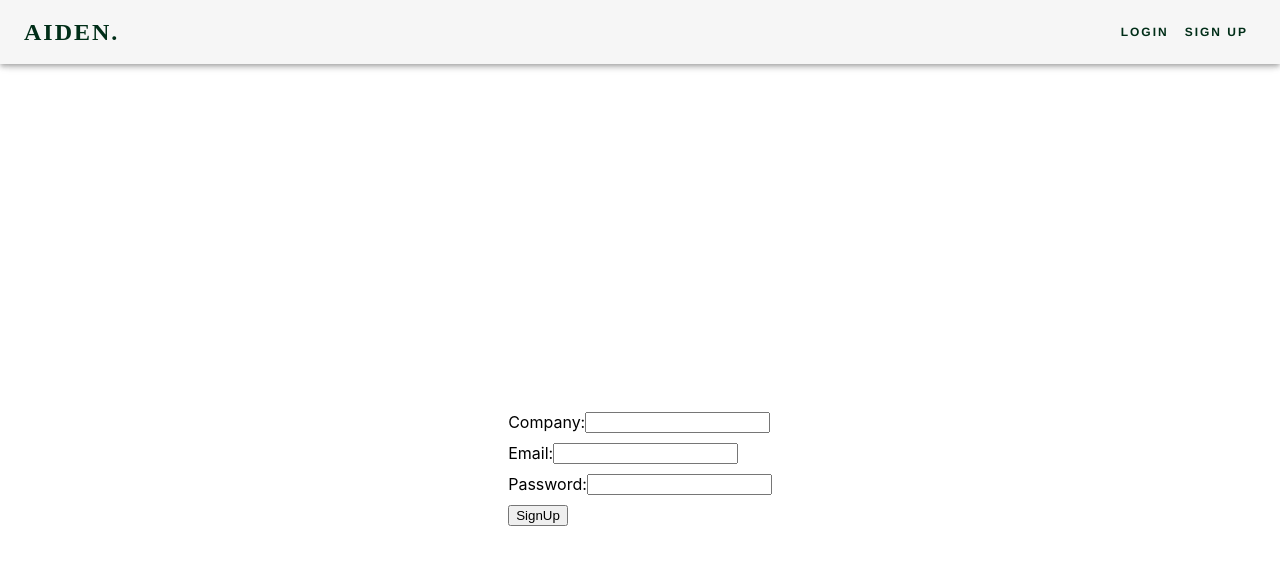
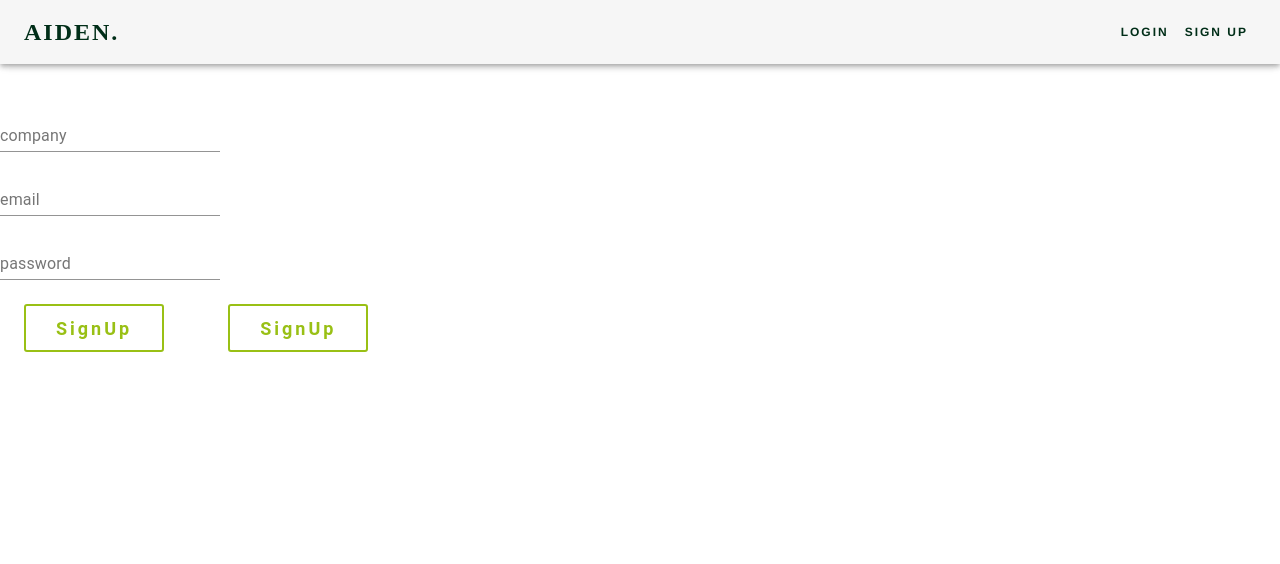
Before and after one commit to SaintTan/Aiden, a React (Create React App) app in the folder aiden/: page /login in a window 1280 px wide. Shown: the top 564 px of the page. Built offline with nearby package versions, Linux system fonts and the light colour scheme.

Commit message:
update loginpage

```diff
--- a/aiden/src/App.js
+++ b/aiden/src/App.js
@@ -12,18 +12,11 @@ export default class App extends Component{
             <Router>
                 <Header/>
                 <Switch>
-                    <Route exact path="/" render={props => <WelcomePage {...props} style={{center}}/> }/>
-                    <Route exact path="/login" render={props => <LoginPage {...props} style={{center}}/>}/>
-                    <Route exact path="/signup" render={props => <SignUpPage {...props} style={{center}}/>}/>
+                    <Route exact path="/" render={props => <WelcomePage {...props}/> }/>
+                    <Route exact path="/login" render={props => <LoginPage {...props}/>}/>
+                    <Route exact path="/signup" render={props => <SignUpPage {...props}/>}/>
                 </Switch>
             </Router>
         );
     }
 }
-
-const center={
-    margin: "auto",
-    width: "50%",
-    border: "3px solid black",
-    padding: "10px"
-  }
--- a/aiden/src/pages/loginPage.js
+++ b/aiden/src/pages/loginPage.js
@@ -1,5 +1,9 @@
 import React, { Component } from "react";
 import {Redirect} from "react-router-dom"
+import {
+    TextField,
+    Grid
+} from "@material-ui/core";
 
 export default class LoginPage extends Component{
     constructor(props) {
@@ -33,25 +37,43 @@ export default class LoginPage extends Component{
         }
         else{
             return(
-                <div style={styles.pageLayout}>
+                <div style={styles.paper}>
                     <form onSubmit = {this.handleSubmit} style={styles.formLayout}>
-                        <label style={styles.laybelStyle}>
-                            Company:
-                            <input name="company" type="text" value={this.state.company} onChange={this.handleChange}/>
-                        </label>
-                        <label style={styles.laybelStyle}>
-                            Email:
-                            <input name="email" type="email" value={this.state.email} onChange={this.handleChange}/>
-                        </label>
-                        <label style={styles.laybelStyle}>
-                            Password:
-                            <input name="password" type="password" value={this.state.password} onChange={this.handleChange}/>
-                        </label>
-                        <div style={styles.laybelStyle}>
-                            <button name="signup" onClick={this.handleSignup}>SignUp</button>
-                        </div>
+                        <Grid container spacing={2}>
+                            <Grid item xs={12} sm={6}>
+                                <TextField
+                                    name="company"
+                                    type="text"
+                                    value={this.state.company}
+                                    id="company"
+                                    label="company"
+                                    onChange={this.handleChange}/>
+                            </Grid>
+                            <Grid item xs={12}>
+                                <TextField
+                                    name="email"
+                                    type="email"
+                                    value={this.state.email}
+                                    id="email"
+                                    label="email"
+                                    onChange={this.handleChange}/>
+                            </Grid>
+                            <Grid item xs={12}>
+                                <TextField
+                                name="password"
+                                type="password"
+                                value={this.state.password}
+                                id="password"
+                                label="password"
+                                onChange={this.handleChange}/>
+                            </Grid>
+
+                            <div>
+                                <button style={styles.button} name="" onClick={this.handleSignup}>SignUp</button>
+                                <button style={styles.button} name="signup" onClick={this.handleSignup}>SignUp</button>
+                            </div>
+                        </Grid>
                     </form>
-
                 </div>
             );
         }
@@ -59,23 +81,43 @@ export default class LoginPage extends Component{
 }
 
 const styles={
-    pageLayout:{
-        verticalAlign: "baseline",
-        height: window.innerHeight,
-        display:"flex",
-        alignItems:"center",
-        flexDirection: "column",
-        width:"40%",
-        flexWrap: "wrap",
-        margin: "auto",
+    paper: {
+        marginTop: 8*2,
+        display: 'flex',
+        flexDirection: 'column',
+        alignItems: 'center',
+    },
+    avatar: {
+        marginBottom: 8,
+        backgroundColor: '#99C015',
     },
     formLayout:{
-        margin: "auto",
-        flexDirection: "column",
-        alignItems:"center"
+        width: '100%',
+      marginTop: 8*3,
     },
     laybelStyle:{
         display:"flex",
         marginTop: 10
+    },
+    textField: {
+        margin: "4px 0px 4px",
+    },
+    button:{
+        background: 'transparent',
+        border: '2px solid',
+        borderColor:'#99C015',
+        borderRadius: 3,
+        color: '#99C015',
+        height: 48,
+        padding: '0 30px',
+        fontFamily: ['avenir','roboto'],
+        margin: "16px 32px 16px 32px",
+        letterSpacing: 3,
+        fontSize:18,
+        fontWeight: 'bold',
+        '&:hover': {
+            background: "#638709",
+            color: '#fff',
+        }
     }
 }
--- a/aiden/src/pages/welcomePage.js
+++ b/aiden/src/pages/welcomePage.js
@@ -9,23 +9,26 @@ export default class WelcomePage extends Component{
     }
     render(){
         return(
-            <dev style={styles.pageLayout}>
-                <label style={styles.pageLayout}> Aiden.</label>
-                <label style={styles.pageLayout}> Medical Safety</label>
+            <dev style={styles.pageStyle}>
+                <label> Aiden.</label>
+                <label> Medical Safety</label>
             </dev>
         )
     }
 }
 
 const styles={
-    pageLayout:{
-        display:"flex",
-        flexDirection: "column",
-        flexWrap: "wrap",
-        marginLeft: "auto",
-        marginRight: "auto",
-    },
-    textCenter:{
+    pageStyle:{
+        display: "flex",
+        alignItems: "center",
+        justifyContent: "space-around",
+        textAlign: "center",
+        width: window.innerWidth,
+        height: window.innerHeight,
+        overflow: "hidden",
+        color: "Grey",
+        fontFamily: "avenir",
+        fontSize: "3em"
+    }
 
-    }
 }
```
